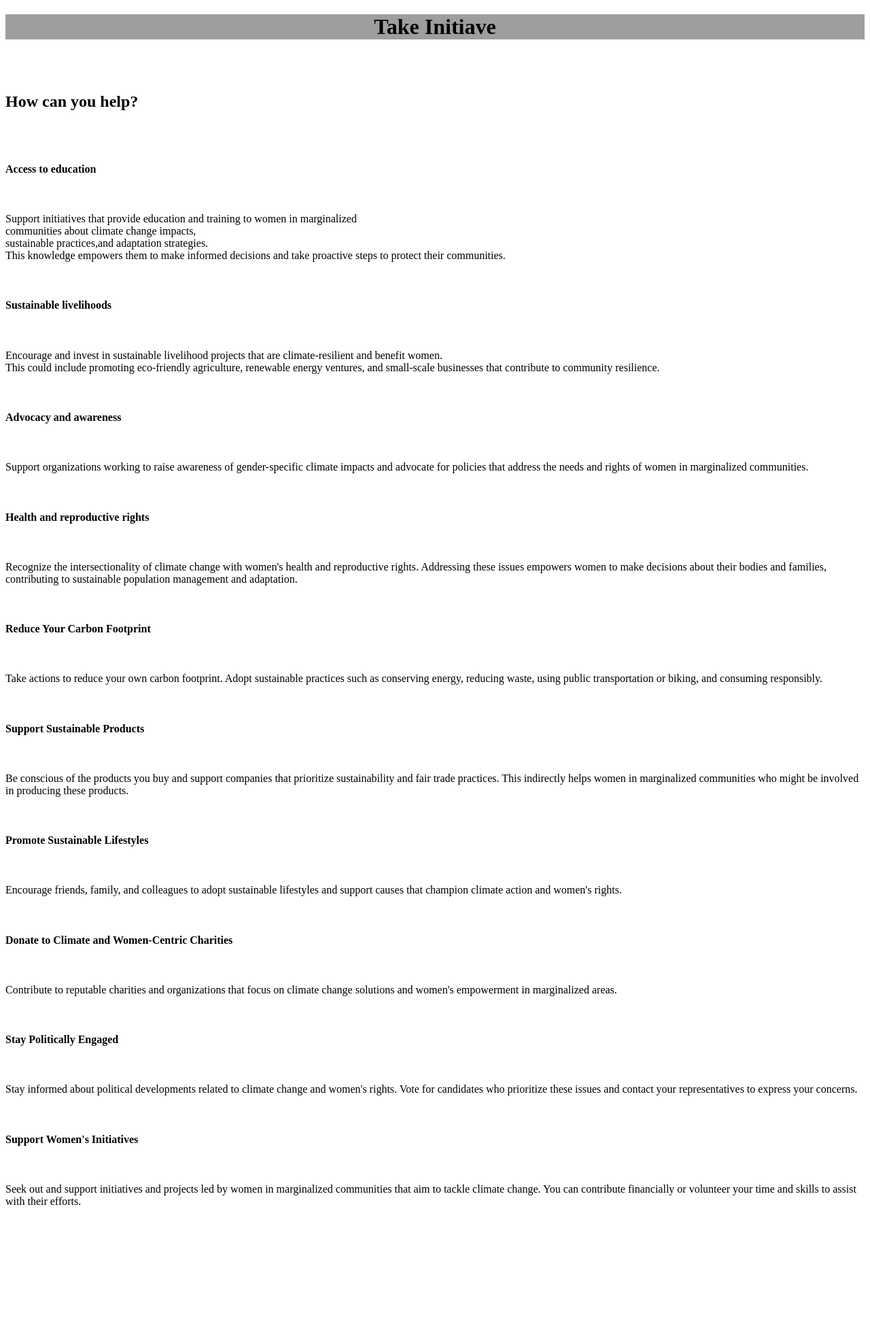
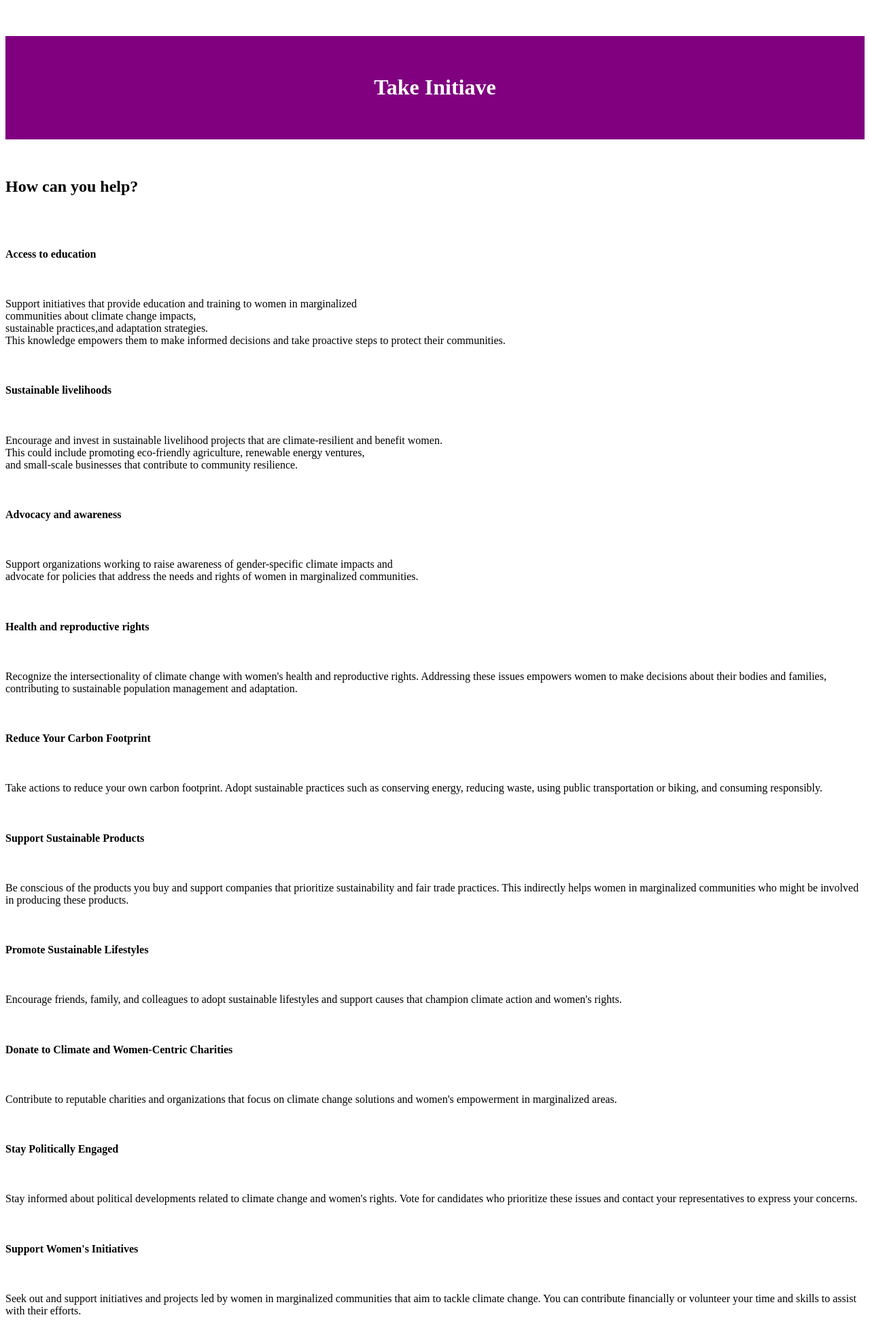
Before and after one commit to meet-projects/Y2-GroupD-Team1, a Flask app: page /signin in a window 1280 px wide. Shown: the whole page at 68% size. Before the commit the page ends 1792 px from the top, so only its background shows below. Run offline with Flask 3, Linux system fonts and the light colour scheme; grey boxes are pictures that could not be loaded.

Commit message:
Update youhelp.html

```diff
--- a/templates/youhelp.html
+++ b/templates/youhelp.html
@@ -8,14 +8,46 @@
 <style>
 #opening{
 	text-align: center;
-	background-image: url("https://www.preventionweb.net/sites/default/files/styles/landscape_16_9/public/2022-05/Image-Meciso-women-walk-yellow-min.jpg?h=2cf907fb&itok=-C1JRHi2");
-	background-size: 1000px;
+	background-color: #800080;
+	color: white;
+
+/*	background-image: url("https://www.preventionweb.net/sites/default/files/styles/landscape_16_9/public/2022-05/Image-Meciso-women-walk-yellow-min.jpg?h=2cf907fb&itok=-C1JRHi2");*/
+/*	background-size: 1000px;*/
 }
+nav{
+	background-color:;
+	color: #800080;
+	margin-top: 10px;
+}
+
+
+        nav a {
+            margin: 0 15px;
+            text-decoration: none;
+            color: #fff;
+            font-size: 18px;
+            text-transform: uppercase;
+        }
+
+        nav a:hover {
+            color: #f39c12;
 </style>
 <body>
+	<nav>
+		<ul>
+            <il><a href="/post">Post Your Story</a></il>
+            <il><a href="/statistics">Statistics</a></il>
+            <il><a href="/display">Community Stories</a></il>
+            <il><a href="/youhelp">How You Can Help</a></il>
+        </ul>
+   </nav>
 
 	<div id='opening'>
+	   <br>
+	   <br>
 	   <h1>Take Initiave</h1>
+	   <br>
+	   <br>
 	</div>
 
 	<br>
@@ -39,7 +71,7 @@
 	<div>
 		<h4>Sustainable livelihoods</h4>
 		<br>
-		<p>Encourage and invest in sustainable livelihood projects that are climate-resilient and benefit women.<br> This could include promoting eco-friendly agriculture, renewable energy ventures, and small-scale businesses that contribute to community resilience.</p>
+		<p>Encourage and invest in sustainable livelihood projects that are climate-resilient and benefit women.<br> This could include promoting eco-friendly agriculture, renewable energy ventures,<br> and small-scale businesses that contribute to community resilience.</p>
 	</div>
 
 	<br>
@@ -47,7 +79,7 @@
 	<div>
 		<h4>Advocacy and awareness</h4>
 		<br>
-		<p>Support organizations working to raise awareness of gender-specific climate impacts and advocate for policies that address the needs and rights of women in marginalized communities.</p>
+		<p>Support organizations working to raise awareness of gender-specific climate impacts and<br> advocate for policies that address the needs and rights of women in marginalized communities.</p>
 	</div>
 
 	<br>
```
